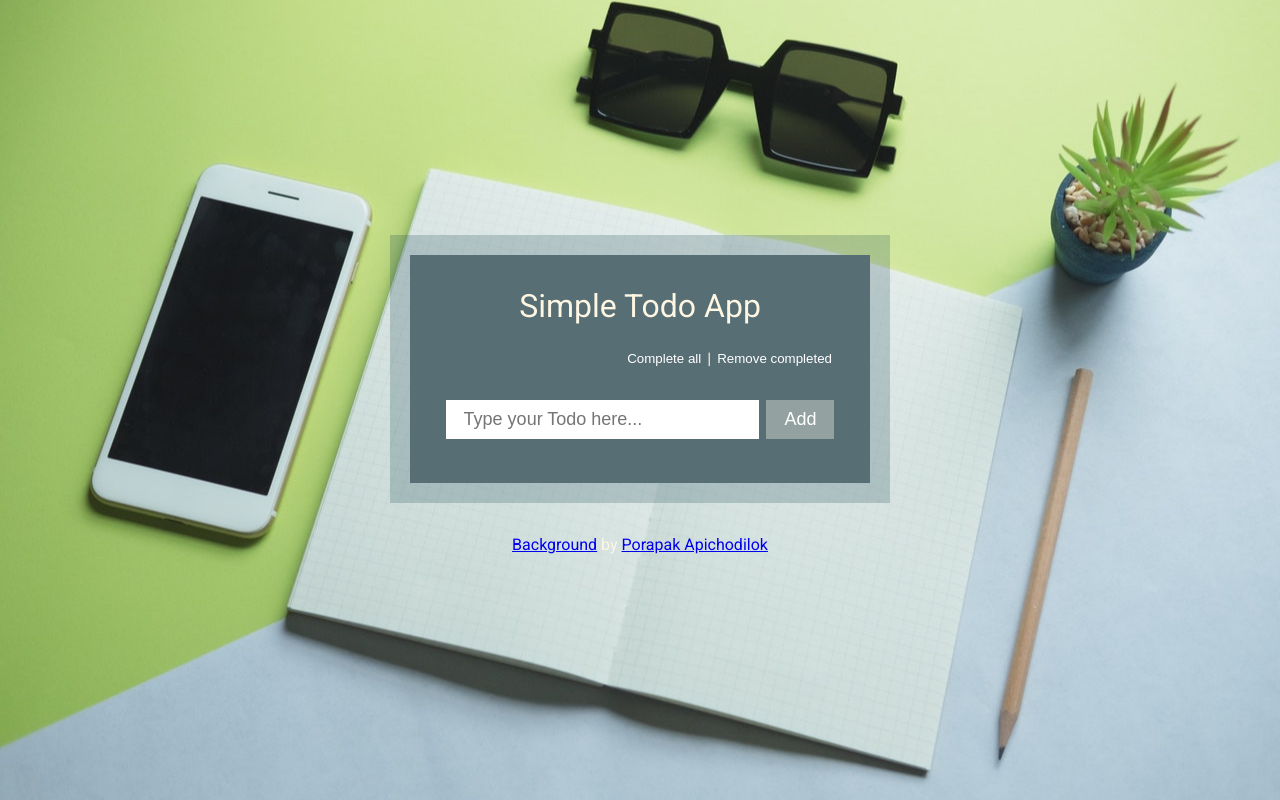
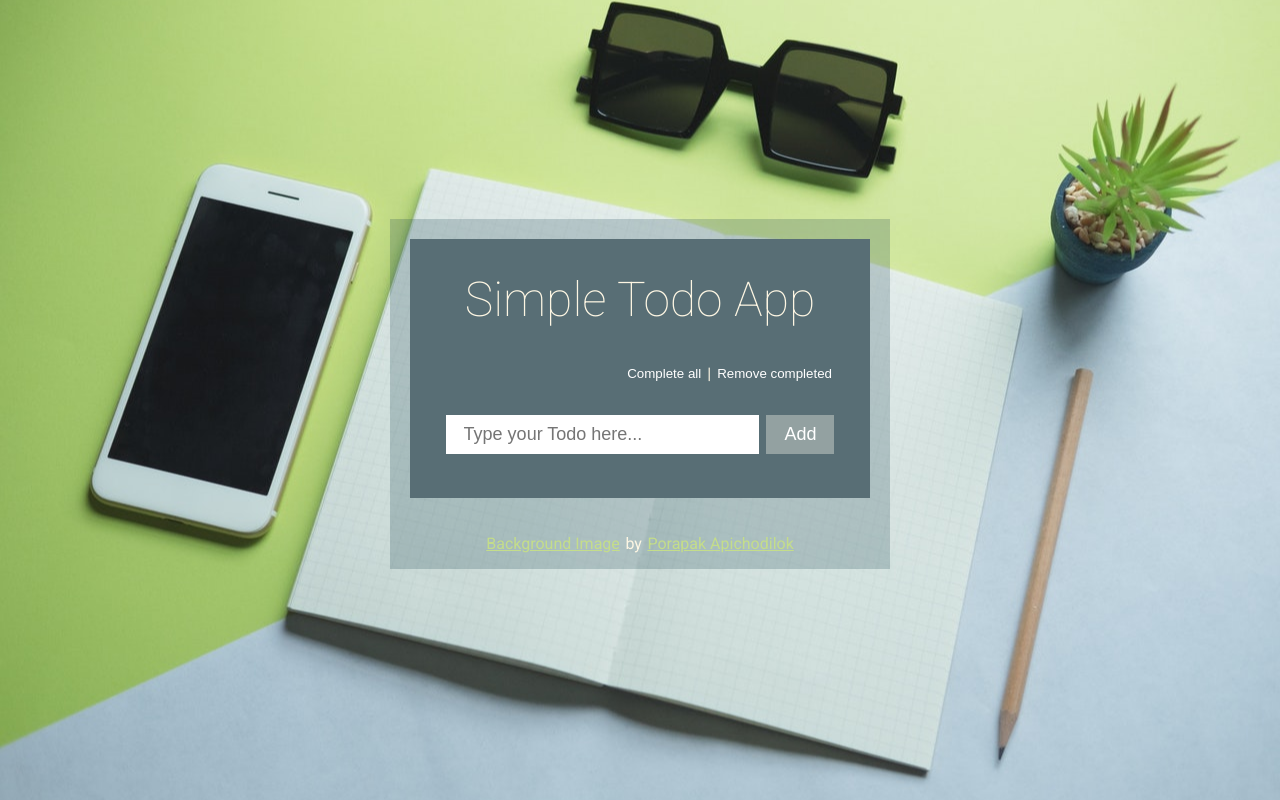
Before and after one commit to reneweiser/simple-todo-app, a plain HTML site: page index.html in a window 1280 px wide. Drawn offline with Linux system fonts and the light colour scheme.

Commit message:
Changed visuals

```diff
--- a/css/style.css
+++ b/css/style.css
@@ -26,7 +26,8 @@ h1, h2 {
 }
 
 h1 {
-    font-size: xx-large;
+    font-size: 3em;
+    font-weight: 200;
 }
 
 h2 {
@@ -35,6 +36,20 @@ h2 {
 
 p, form {
     margin-bottom: .75em;
+}
+
+a {
+    color: var(--accent);
+    transition: all .2s;
+    padding: .2em .1em;
+}
+
+a:hover {
+    background-color: var(--Base0);
+}
+
+a:visited {
+    color: var(--accent);
 }
 
 .button {
@@ -91,7 +106,7 @@ input:focus {
     background-color: var(--Base0);
     padding: 1em;
     margin: 0 .2em 1em .2em;
-    box-shadow: 2px 5px 5px rgba(0,0,0,0.1);
+    box-shadow: 0px 5px 5px rgba(0,0,0,0.1);
     display: flex;
     justify-content: space-between;
 }
@@ -125,3 +140,9 @@ input:focus {
     flex-direction: column;
     justify-content: center;
 }
+
+.footer {
+    background-color: rgba(7,54,66, 0.2);
+    text-align: center;
+    padding: 1em;
+}
--- a/index.html
+++ b/index.html
@@ -3,7 +3,7 @@
 <head>
     <meta charset="UTF-8">
     <meta name="viewport" content="width=device-width, initial-scale=1.0">
-    <link href="https://fonts.googleapis.com/css?family=Roboto&display=swap" rel="stylesheet">
+    <link href="https://fonts.googleapis.com/css?family=Roboto:100,400&display=swap" rel="stylesheet">
     <link rel="stylesheet" href="./css/reset.css">
     <link rel="stylesheet" href="./css/style.css">
     <title>Simple Todo App</title>
@@ -23,7 +23,7 @@
                 <button class="form-element button" id="add-todo" type="submit">Add</button>
             </form>
         </section>
-        <p style="margin-top: 2em; text-align: center;"><a href="https://www.pexels.com/de-de/foto/bildschirm-bleistift-drinnen-elektrik-370474/">Background</a> by <a href="https://www.pexels.com/de-de/@nurseryart">Porapak Apichodilok</a></p>
+        <p class="footer"><a href="https://www.pexels.com/de-de/foto/bildschirm-bleistift-drinnen-elektrik-370474/">Background Image</a> by <a href="https://www.pexels.com/de-de/@nurseryart">Porapak Apichodilok</a></p>
     </div>
 </body>
 <script src="./js/main.js" type="module"></script>
```
